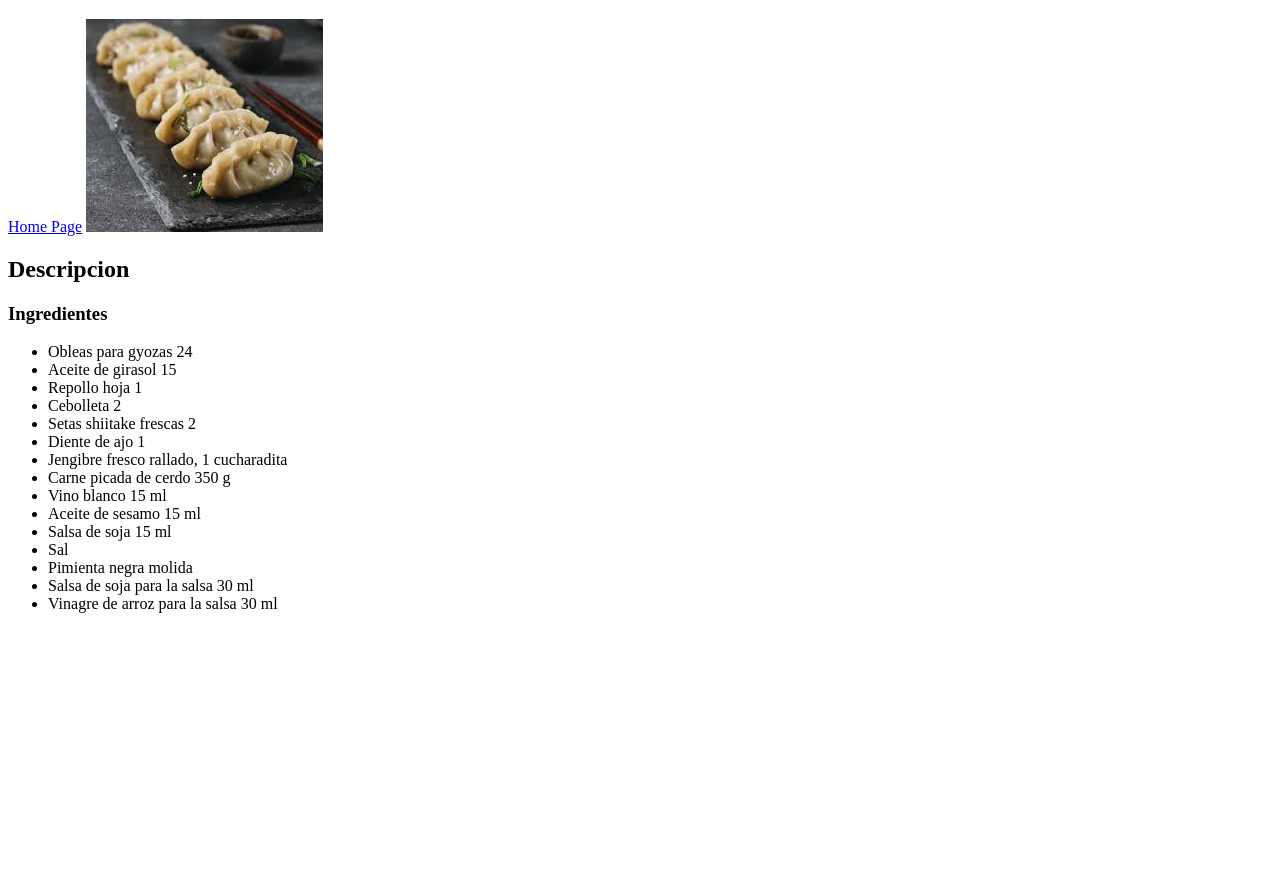
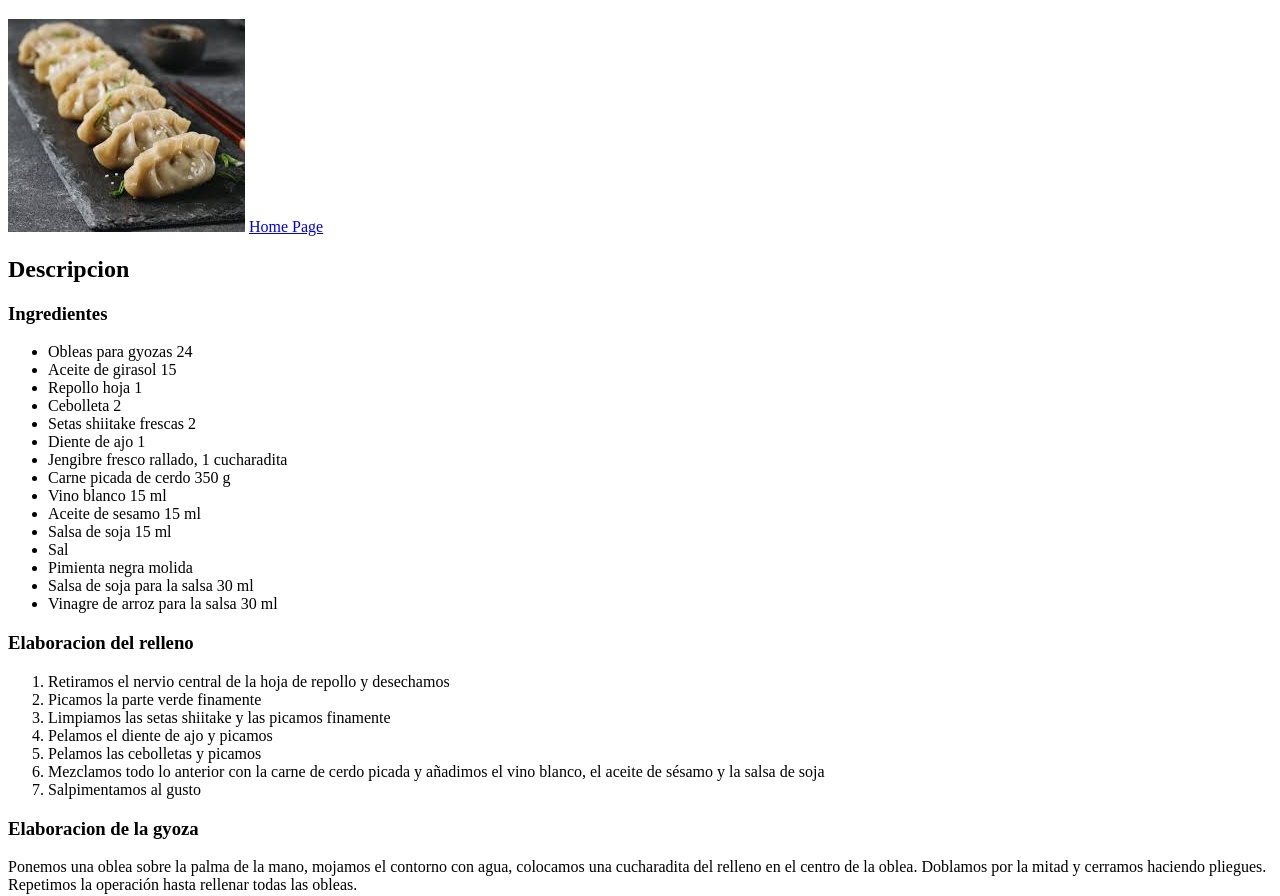
Before and after one commit to KevinSanchezFarias/odin-recipes, a plain HTML site: page recipes/gyozas.html in a window 1280 px wide. Shown: the part 61-957 px from the top of the page. Before the commit the page ends 800 px from the top, so only its background shows below. Drawn offline with Linux system fonts and the light colour scheme.

Commit message:
Final commit

```diff
--- a/recipes/gyozas.html
+++ b/recipes/gyozas.html
@@ -9,9 +9,9 @@
     <body>
         <h1>Gyozas</h1>
 
+        <img src="./Gyozas.jpeg">
+
         <a href="../index.html">Home Page</a>
-
-        <img src="./Gyozas.jpeg">
 
         <h2>Descripcion</h2>
 
@@ -34,7 +34,38 @@
                 <li>Vinagre de arroz para la salsa 30 ml</li>
             </ul>
 
+        <h3>Elaboracion del relleno</h3>
+            <ol>
+                <li>Retiramos el nervio central de la hoja de repollo y desechamos</li>
+                <li>Picamos la parte verde finamente</li>
+                <li>Limpiamos las setas shiitake y las picamos finamente</li>
+                <li>Pelamos el diente de ajo y picamos</li>
+                <li>Pelamos las cebolletas y picamos</li>
+                <li>Mezclamos todo lo anterior con la carne de cerdo picada y añadimos
+                    el vino blanco, el aceite de sésamo y la salsa de soja</li>
+                <li>Salpimentamos al gusto</li>
+            </ol>
+        <h3>Elaboracion de la gyoza</h3>
+
+            <p>
+                Ponemos una oblea sobre la palma de la mano, mojamos el contorno con agua,
+                colocamos una cucharadita del relleno en el centro de la oblea.
+                Doblamos por la mitad y cerramos haciendo pliegues. Repetimos la operación
+                hasta rellenar todas las obleas.
+            </p>
+
+        <h3>Coccion</h3>
+                Calentamos el aceite en una sartén a fuego medio-alto, colocamos las gyozas
+                sobre la base plana y freímos unos tres o cuatro minutos o hasta que la base
+                esté dorada. A continuación añadimos 60 ml de agua a la sartén, tapamos y
+                dejamos que las gyozas se hagan al vapor unos cuatro minutos más o hasta que
+                el agua casi se haya evaporado. Mientras tanto mezclamos en un pequeño cuenco
+                el vinagre de arroz y la salsa de soja para que cada comensal puede mojar las
+                gyozas cuando estén listas.
+            </p>
 
 
     </body>
 </html>
+
+. . . . . . .
```
Also changed, not shown: index.html (+1 -0 lines), recipes/lasagna.html (added, +58 -0 lines), recipes/Lasagna.jpeg (added).
